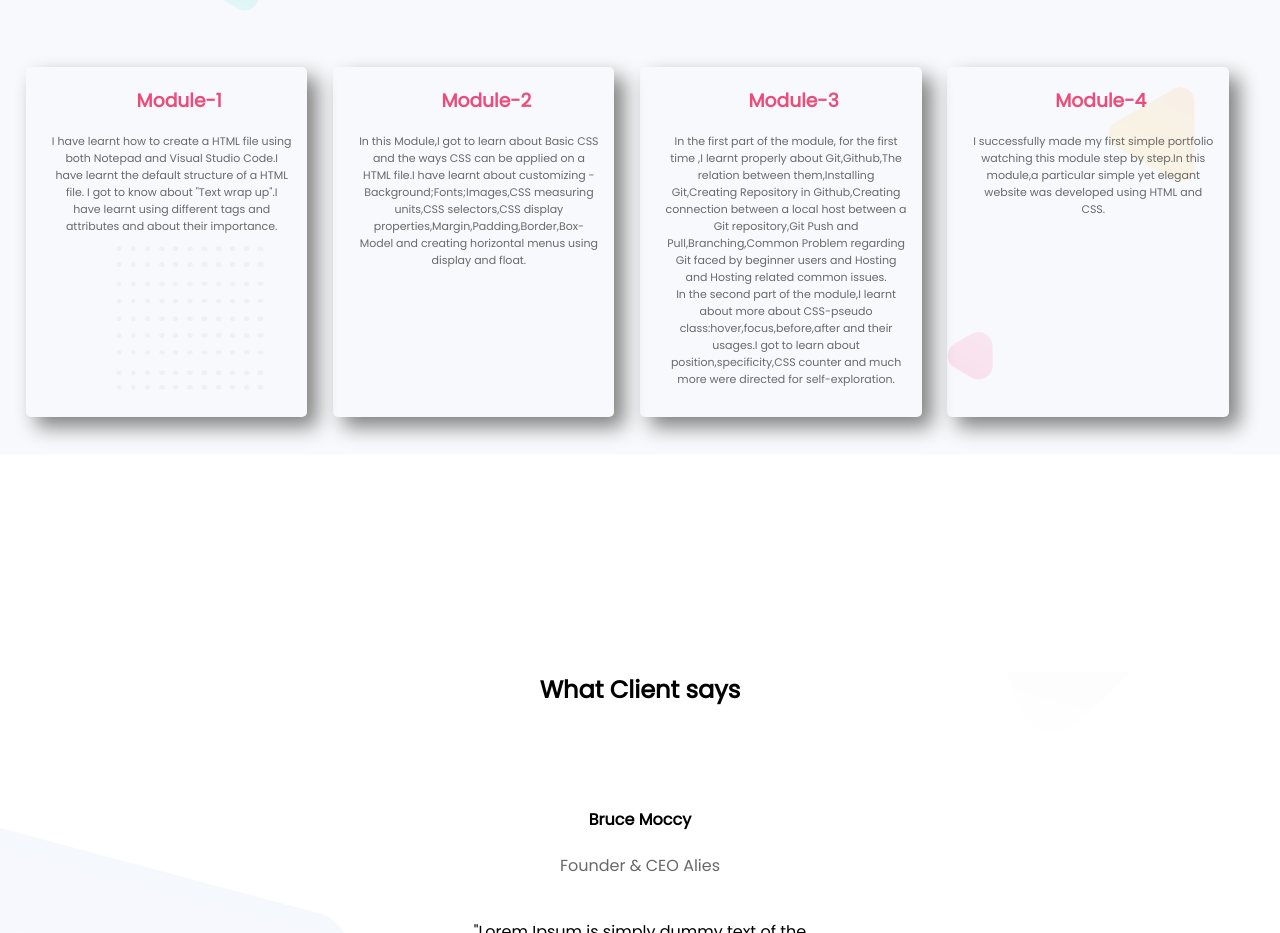
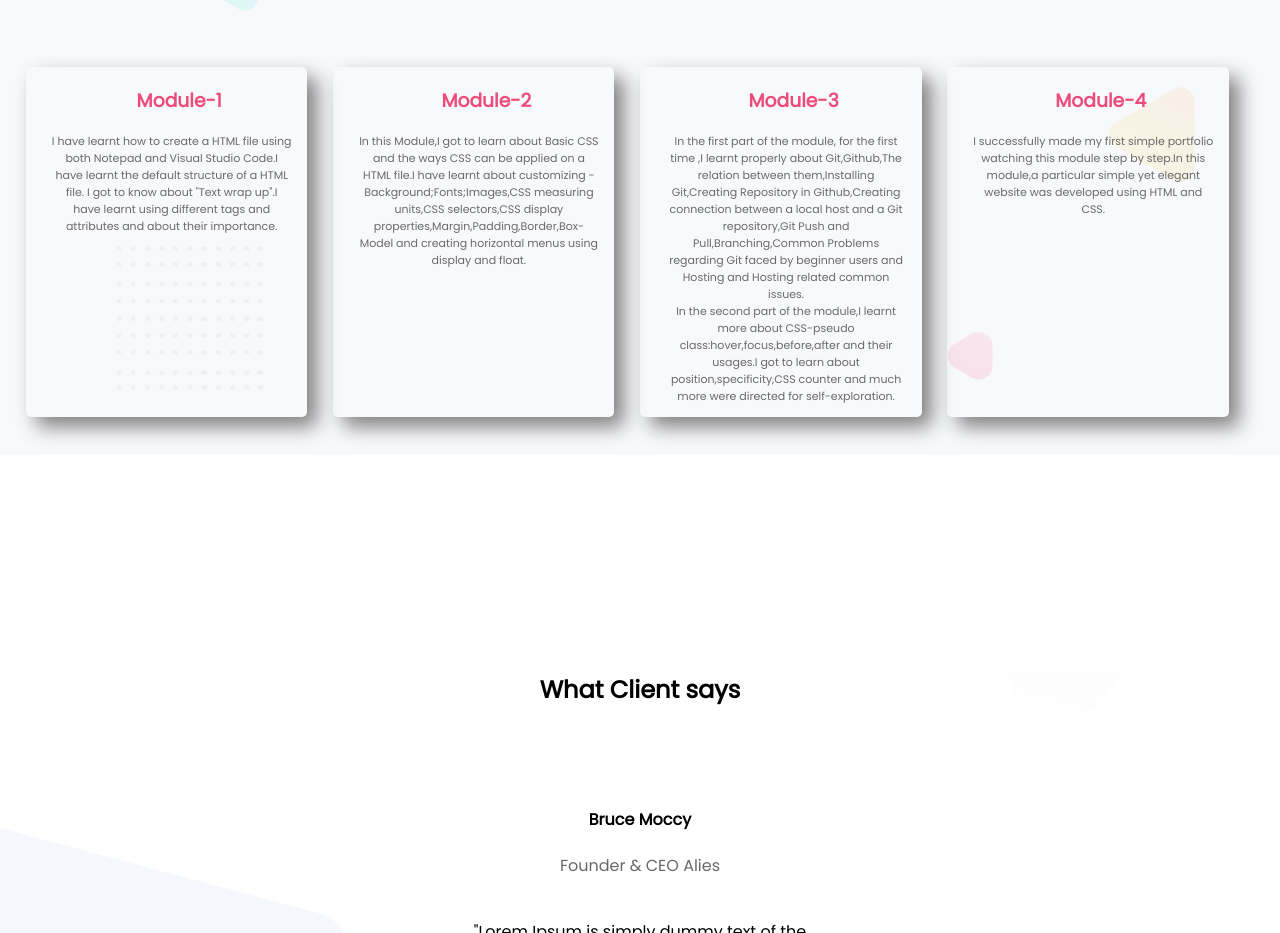
Before and after one commit to Meherameem/first-assignment-of-bangla-programming-hero-web-development-course, a plain HTML site: page index.html in a window 1280 px wide. Shown: the part 2198-3131 px from the top of the page. Drawn offline with Linux system fonts and the light colour scheme.

Commit message:
fourthcommit

```diff
--- a/index.html
+++ b/index.html
@@ -76,9 +76,9 @@
         <div class="one-fourth-width box">
             <h3 class="heading-of-modules">Module-3</h3>
             <p  class="module-para">
-                In the first part of the module, for the first time ,I learnt properly about Git,Github,The relation between them,Installing Git,Creating Repository in Github,Creating connection between a local host between a Git repository,Git Push and Pull,Branching,Common Problem regarding Git faced by beginner users and Hosting and Hosting related common issues.
+                In the first part of the module, for the first time ,I learnt properly about Git,Github,The relation between them,Installing Git,Creating Repository in Github,Creating connection between a local host and a Git repository,Git Push and Pull,Branching,Common Problems regarding Git faced by beginner users and Hosting and Hosting related common issues.
                 <br>
-                In the second part of the module,I learnt about more about CSS-pseudo class:hover,focus,before,after and their usages.I got to learn about position,specificity,CSS counter and much more were directed for self-exploration.
+                In the second part of the module,I learnt more about CSS-pseudo class:hover,focus,before,after and their usages.I got to learn about position,specificity,CSS counter and much more were directed for self-exploration.
             </p>
         </div>
         <div class="one-fourth-width box">
```
